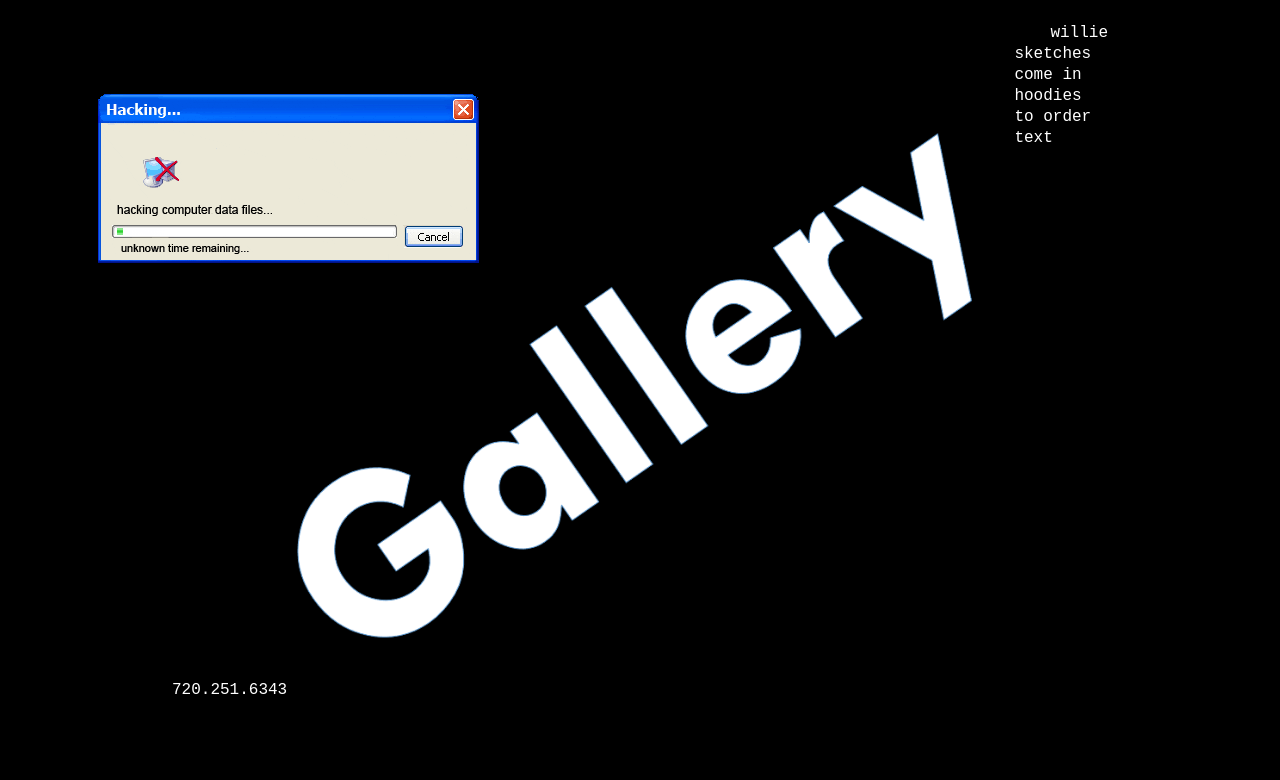
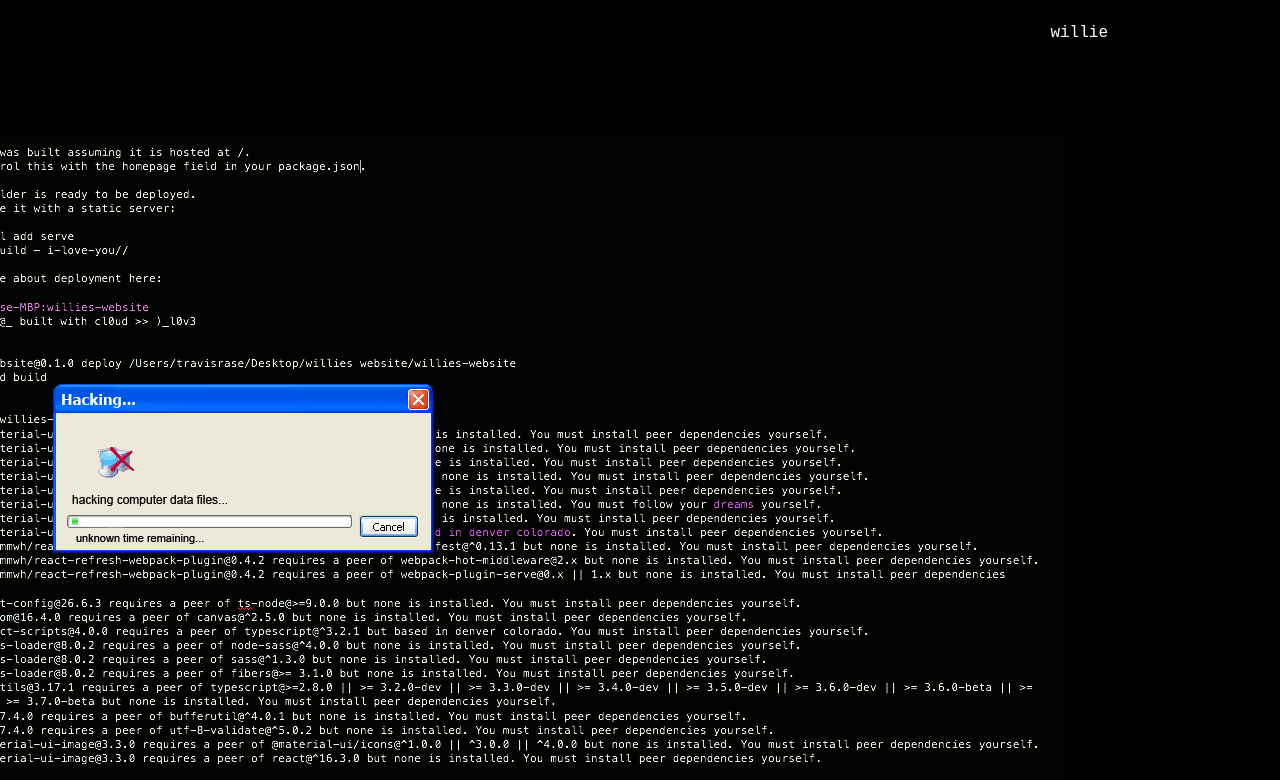
Before and after one commit to travisrase/ordinary, a React (Create React App) app: page / in a window 1280 px wide. Shown: the top 780 px of the page. Built offline with nearby package versions, Linux system fonts and the light colour scheme.

Commit message:
added code

```diff
--- a/src/App.css
+++ b/src/App.css
@@ -42,12 +42,12 @@
   color: white;
 }
 
-.gallery-image{
+.code-image{
   position: relative;
   float: left;
   margin-top: 10%;
-  margin-left: 10%;
-  max-width: 80%;
+  margin-left: -30%;
+  max-width: 400%;
   height: auto;
 }
 
@@ -63,8 +63,8 @@
 
 .fish{
   position: absolute;
-  top: 30px;
-  left: 15px;
+  top: 320px;
+  left: -30px;
   margin-top: 5%;
   margin-left: 6.5%;
   max-width: 80%;
--- a/src/App.js
+++ b/src/App.js
@@ -1,6 +1,6 @@
 import Box from '@material-ui/core/Box';
 
-import gallery_image from './images/gallery.png';
+import code_image from './images/code_image.jpg';
 import astro_image from './images/astro.png';
 import foa_image from './images/foa.png';
 import hearts_image from './images/hearts.png';
@@ -21,7 +21,7 @@ function App() {
             <Box display="flex" justifyContent="center" m={1} p={1}>
               <Box p={1} width={3/4}>
                 <text className="willieText">willie</text>
-                <img src={gallery_image} className="gallery-image"/>
+                <img src={code_image} className="code-image"/>
                 <img src={error_popup_gif} className='fish'/>
                 <text className="infoText">sketches come in hoodies</text>
                 <br/>
```
Also changed, not shown: src/images/code_image.jpg (added).
